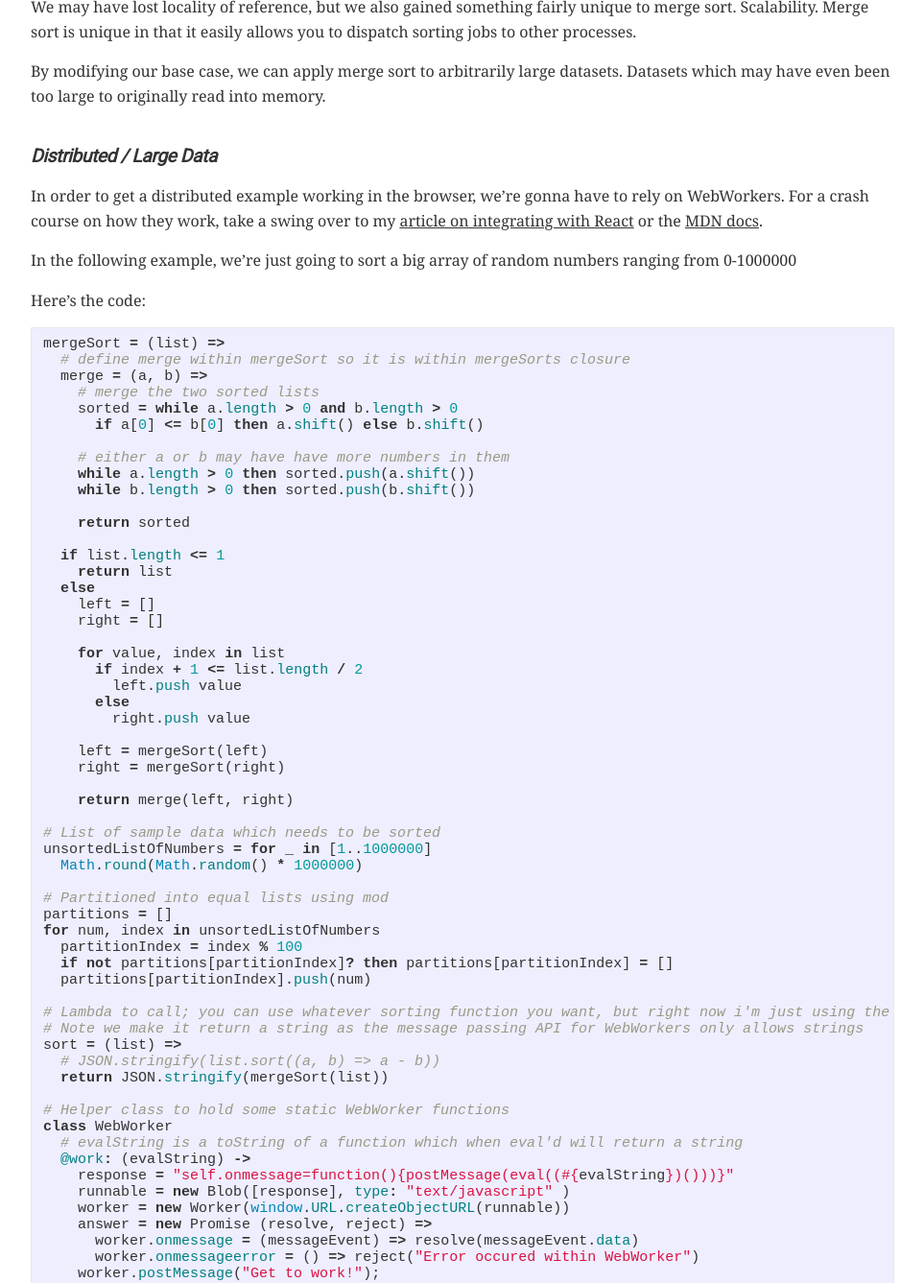
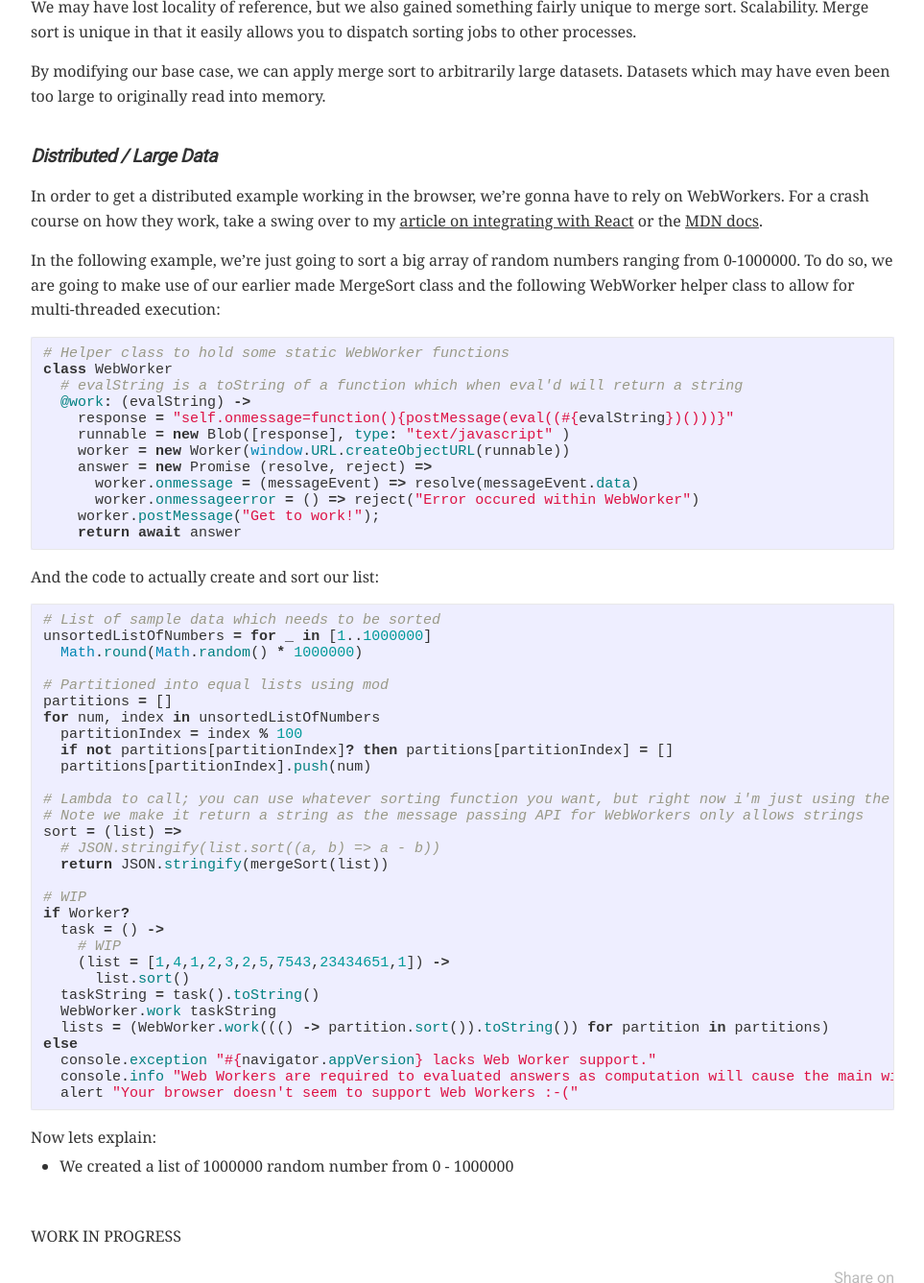
Before and after one commit to evanlouie/evanlouie.github.io, a Jekyll site: the page built from _posts/2016-10-14-aotd-merge-sort.md, in a window 1280 px wide and 1400 px high, scrolled down 1378 px, cut to the strip 0-1337 px from the top of the window. Shown: the whole strip at 96% size, without its empty margins (158-1121 px from the left). Built offline with Jekyll 4.4.1, drawn with Linux system fonts in a browser that asks for light colours; some of the changed text lies outside the part shown.

````diff
--- a/_config.yml
+++ b/_config.yml
@@ -13,6 +13,7 @@
 baseurl: "" # the subpath of your site, e.g. /blog
 url: https://www.evanlouie.com # the base hostname & protocol for your site
 paginate:	6 # The number of posts to show per page on your homepage
+# permalink: :categories/:title
 permalink: posts/:title
 
 name: Evan Louie
--- a/_posts/2016-10-14-aotd-merge-sort.md
+++ b/_posts/2016-10-14-aotd-merge-sort.md
@@ -18,34 +20,34 @@
 * Merge the sorted lists
 
 ```coffee
-merge = (a, b) =>
-  # merge the two sorted lists
-  sorted = while a.length > 0 and b.length > 0
-    if a[0] <= b[0] then a.shift() else b.shift()
+class MergeSort
+  @merge: (a, b) =>
+    # merge the two sorted lists
+    sorted = while a.length > 0 or b.length > 0
+      # If both still have items
+      if a[0]? and b[0]?
+        if a[0] <= b[0] then a.shift() else b.shift()
+      # either a or b may still have items
+      else if a[0]? then a.shift()
+      else if b[0]? then b.shift()
 
-  # either a or b may have have more numbers in them
-  while a.length > 0 then sorted.push(a.shift())
-  while b.length > 0 then sorted.push(b.shift())
+    return sorted
 
-  return sorted
+  @sort: (list) =>
+    if list.length <= 1
+      return list
+    else
+      # Split into 2 halves
+      middleIndex = Math.round(list.length/2)
+      left = list[1..middleIndex]
+      right = list[middleIndex..list.length]
 
-mergeSort = (list) =>
-  if list.length <= 1
-    return list
-  else
-    left = []
-    right = []
+      # Recurse
+      left = @sort(left)
+      right = @sort(right)
 
-    for value, index in list
-      if index + 1 <= list.length / 2
-        left.push value
-      else
-        right.push value
-
-    left = mergeSort(left)
-    right = mergeSort(right)
-
-    return merge(left, right)
+      # Merge
+      return @merge(left, right)
 ```
 
 # Application
@@ -64,41 +66,26 @@
 
 In order to get a distributed example working in the browser, we're gonna have to rely on WebWorkers. For a crash course on how they work, take a swing over to my [article on integrating with React](/react-web-worker) or the [MDN docs](https://developer.mozilla.org/en-US/docs/Web/API/Web_Workers_API).
 
-In the following example, we're just going to sort a big array of random numbers ranging from 0-1000000
-
-Here's the code:
+In the following example, we're just going to sort a big array of random numbers ranging from 0-1000000. To do so, we are going to make use of our earlier made MergeSort class and the following WebWorker helper class to allow for multi-threaded execution:
 
 ```coffee
-mergeSort = (list) =>
-  # define merge within mergeSort so it is within mergeSorts closure
-  merge = (a, b) =>
-    # merge the two sorted lists
-    sorted = while a.length > 0 and b.length > 0
-      if a[0] <= b[0] then a.shift() else b.shift()
+# Helper class to hold some static WebWorker functions
+class WebWorker
+  # evalString is a toString of a function which when eval'd will return a string
+  @work: (evalString) ->
+    response = "self.onmessage=function(){postMessage(eval((#{evalString})()))}"
+    runnable = new Blob([response], type: "text/javascript" )
+    worker = new Worker(window.URL.createObjectURL(runnable))
+    answer = new Promise (resolve, reject) =>
+      worker.onmessage = (messageEvent) => resolve(messageEvent.data)
+      worker.onmessageerror = () => reject("Error occured within WebWorker")
+    worker.postMessage("Get to work!");
+    return await answer
+```
 
-    # either a or b may have have more numbers in them
-    while a.length > 0 then sorted.push(a.shift())
-    while b.length > 0 then sorted.push(b.shift())
+And the code to actually create and sort our list:
 
-    return sorted
-
-  if list.length <= 1
-    return list
-  else
-    left = []
-    right = []
-
-    for value, index in list
-      if index + 1 <= list.length / 2
-        left.push value
-      else
-        right.push value
-
-    left = mergeSort(left)
-    right = mergeSort(right)
-
-    return merge(left, right)
-
+```coffee
 # List of sample data which needs to be sorted
 unsortedListOfNumbers = for _ in [1..1000000]
   Math.round(Math.random() * 1000000)
@@ -115,19 +102,6 @@
 sort = (list) =>
   # JSON.stringify(list.sort((a, b) => a - b))
   return JSON.stringify(mergeSort(list))
-
-# Helper class to hold some static WebWorker functions
-class WebWorker
-  # evalString is a toString of a function which when eval'd will return a string
-  @work: (evalString) ->
-    response = "self.onmessage=function(){postMessage(eval((#{evalString})()))}"
-    runnable = new Blob([response], type: "text/javascript" )
-    worker = new Worker(window.URL.createObjectURL(runnable))
-    answer = new Promise (resolve, reject) =>
-      worker.onmessage = (messageEvent) => resolve(messageEvent.data)
-      worker.onmessageerror = () => reject("Error occured within WebWorker")
-    worker.postMessage("Get to work!");
-    return await answer
 
 # WIP
 if Worker?
````
Also changed, not shown: other parts of _posts/2016-10-14-aotd-merge-sort.md (+2 -0 lines).
